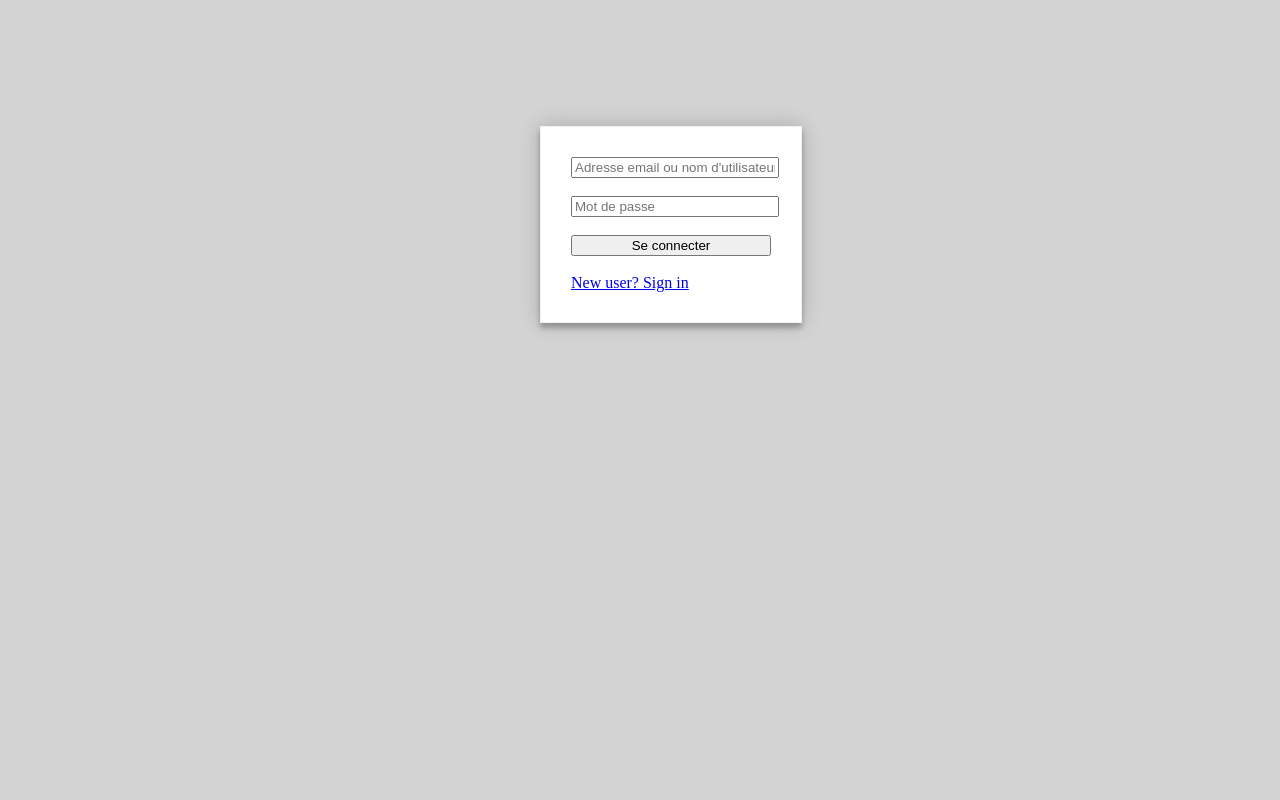
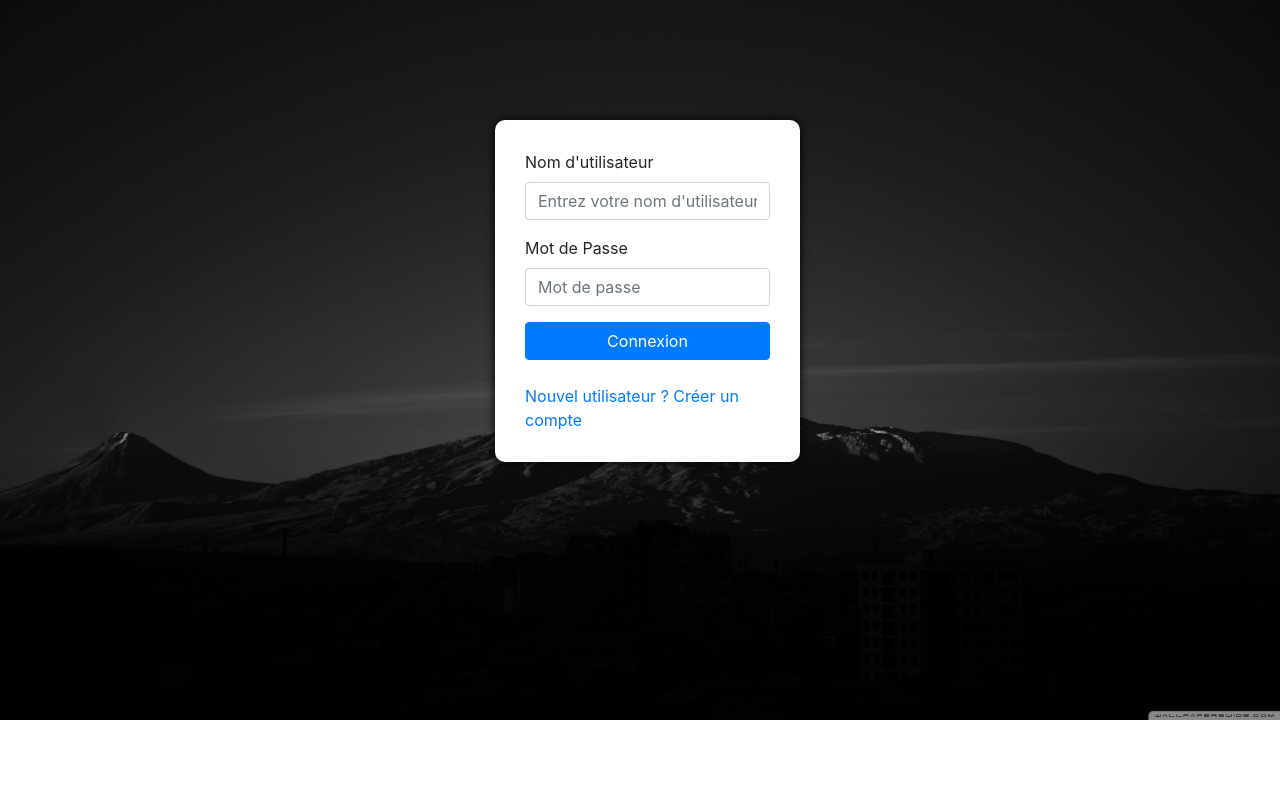
Before and after one commit to LeifHenriksen/HLIN511, a PHP site: page /login/login.php in a window 1280 px wide. Run offline with PHP 8.4, Linux system fonts and the light colour scheme.

Commit message:
design 	login

```diff
--- a/login/login.php
+++ b/login/login.php
@@ -2,31 +2,39 @@
 <html>
 <head>
 	<title>Login</title>
-	<link rel="stylesheet" href="style.css" />
-    <meta charset="utf-8"/>
+	<link rel="stylesheet" href="https://stackpath.bootstrapcdn.com/bootstrap/4.3.1/css/bootstrap.min.css" integrity="sha384-ggOyR0iXCbMQv3Xipma34MD+dH/1fQ784/j6cY/iJTQUOhcWr7x9JvoRxT2MZw1T" crossorigin="anonymous">
+	<link rel="stylesheet" type="text/css" href="styles.css">
 </head>
 <body>
-<div id="container">
-<form method="post" action="verification.php" >
-	<input type="text" name="nom" placeholder="Adresse email ou nom d'utilisateur">
+	<section class="container-fluid">
+		<section class="row justify-content-center">
+			<section class="col-12 col-sm-6 col-md-3">
+				<form class="form-container" method="post"  action="verification.php" >
+				<div class="form-group">
+					<label for="inputLogin">Nom d'utilisateur</label>
+					<input type="text" class="form-control" name="nom" id="inputLogin" placeholder="Entrez votre nom d'utilisateur">
+				</div>
+				<div class="form-group">
+					<label for="inputPassword">Mot de Passe</label>
+					<input type="password" class="form-control" id="inputPassword" name="mdp" placeholder="Mot de passe">
+				</div>
+				<button type="submit" class="btn btn-primary btn-block" name="test">Connexion</button>
 				<br>
-	<br>
-	<input type="password" name="mdp" placeholder="Mot de passe">
-	<br>
-	<br>
-	<input  type="submit" name="test" value="Se connecter">
-	<br>
-	<br>
-	<a href="inscription.html" >New user? Sign in</a>
+					<a href="inscription.html" >Nouvel utilisateur ?
+											Créer un compte</a>
+			</form>
+			</section>
+		</section>
+	</section>
 	<?php
-      if(isset($_GET['erreur']))
-      {
+if(isset($_GET['erreur'])){
  $err = $_GET['erreur'];
  if($err==1 || $err==2)
 echo "<p style='color:red'>Utilisateur ou mot de passe incorrect</p>";
                 }
 ?>
-</form>
-</div>
+<script src="https://code.jquery.com/jquery-3.3.1.slim.min.js" integrity="sha384-q8i/X+965DzO0rT7abK41JStQIAqVgRVzpbzo5smXKp4YfRvH+8abtTE1Pi6jizo" crossorigin="anonymous"></script>
+<script src="https://cdnjs.cloudflare.com/ajax/libs/popper.js/1.14.7/umd/popper.min.js" integrity="sha384-UO2eT0CpHqdSJQ6hJty5KVphtPhzWj9WO1clHTMGa3JDZwrnQq4sF86dIHNDz0W1" crossorigin="anonymous"></script>
+<script src="https://stackpath.bootstrapcdn.com/bootstrap/4.3.1/js/bootstrap.min.js" integrity="sha384-JjSmVgyd0p3pXB1rRibZUAYoIIy6OrQ6VrjIEaFf/nJGzIxFDsf4x0xIM+B07jRM" crossorigin="anonymous"></script>
 </body>
 </html>
--- a/login/style.css
+++ /dev/null
@@ -1,18 +0,0 @@
-#container{
-    width:200px;
-    margin:0  auto;
-    margin-top:10%;
-}
-form {
-    width:100%;
-    padding: 30px;
-    border: 1px solid #f1f1f1;
-    background: #fff;
-   box-shadow: 0 0 20px 0 rgba(0, 0, 0, 0.2), 0 5px 5px 0 rgba(0, 0, 0, 0.24);
-}
-body{
-	background-color: lightgrey;
-}
-input{
-	width: 100%;
-}
--- /dev/null
+++ b/login/styles.css
@@ -0,0 +1,17 @@
+body{
+  background: url('../images/2109.jpg') no-repeat;
+  width: 100%;
+  height: 100vh;
+  background-size: 100%;
+}
+
+
+form{
+    position: absolute;
+    top: 15vh;
+    background: #fff;
+    padding: 30px;
+    border-radius: 10px;
+    box-shadow: 0px 0px 10px 0px #000;
+    border-collapse: separate;
+}
```
Also changed, not shown: images/2109.jpg (added), 1 other file. Lines whose indentation alone changed are shown as unchanged.
